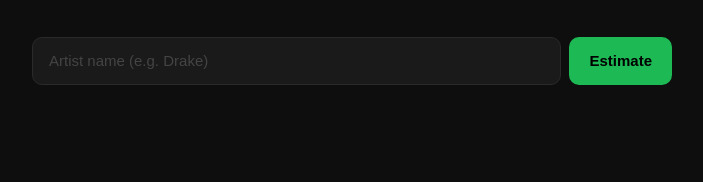
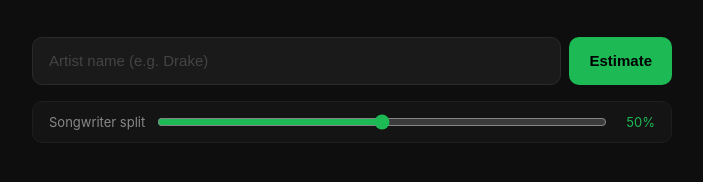
Before and after one commit to alexanderfrankel-lang/royalty-estimator, a website: page public/index.html in a window 1280 px wide. Shown: the part 160-342 px from the top of the page, without its empty margins (288-991 px from the left). Drawn offline with Linux system fonts and the light colour scheme.

Commit message:
Update index.html

```diff
--- a/public/index.html
+++ b/public/index.html
@@ -73,6 +73,11 @@
   <div class="search-row">
     <input type="text" id="artistInput" placeholder="Artist name (e.g. Drake)" />
     <button id="searchBtn" onclick="fetchArtist()">Estimate</button>
+  </div>
+  <div style="display:flex; align-items:center; gap:12px; background:#141414; border:1px solid #1e1e1e; border-radius:10px; padding:0.75rem 1rem; margin-bottom:1rem;">
+    <label style="font-size:13px; color:#888; white-space:nowrap;">Songwriter split</label>
+    <input type="range" id="songwriterSplit" min="0" max="100" value="50" style="flex:1; accent-color:#1DB954;" oninput="document.getElementById('splitVal').textContent=this.value+'%'" />
+    <span id="splitVal" style="font-size:13px; color:#1DB954; width:36px; text-align:right;">50%</span>
   </div>
   <div id="error" class="error-msg"></div>
   <div id="loading" class="loading">Looking up artist...</div>
```
